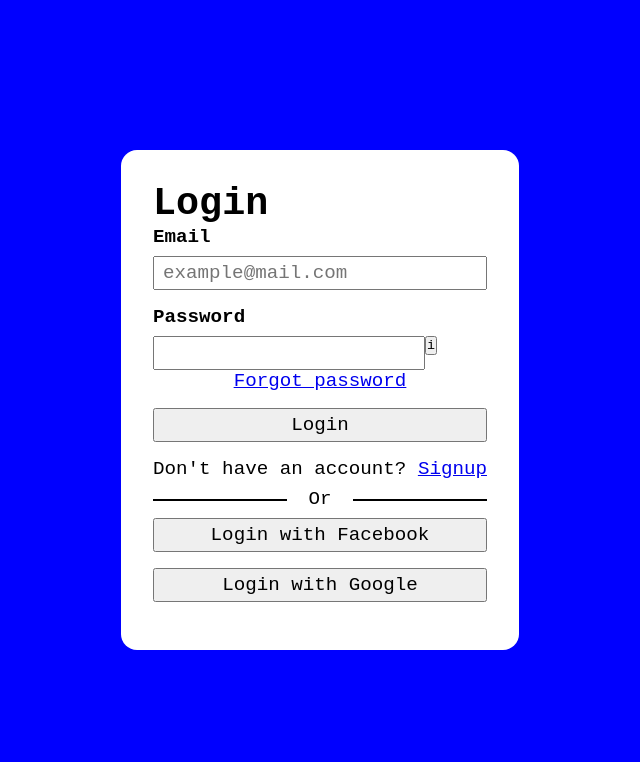
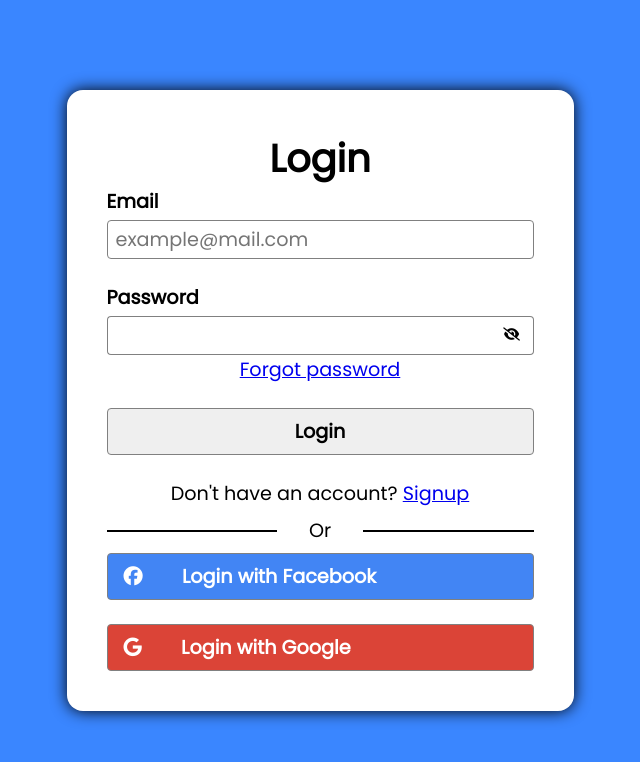
Before and after one commit to MarcosGTS/Css-Practice, a plain HTML site: page 07-Login-Form/index.html in a window 1280 px wide. Shown: the whole page, without its empty margins (320-960 px from the left). Drawn offline with Linux system fonts and the light colour scheme.

Commit message:
Polish form

```diff
--- a/07-Login-Form/index.html
+++ b/07-Login-Form/index.html
@@ -6,28 +6,29 @@
 
     <title>Login</title>
     <link href="./style.css" rel="stylesheet">
+    <script src="https://kit.fontawesome.com/f286b85dc7.js" crossorigin="anonymous"></script>
 </head>
 <body>
     <form class="form-container">
-        <h1>Login</h1>
+        <h1 class="form-title">Login</h1>
         <div class="input-field">
-            <label for="">Email</label>
-            <input type="email" placeholder="example@mail.com">
+            <label for="email">Email</label>
+            <input id="email" type="email" placeholder="example@mail.com">
         </div>
         <div class="input-field">
-            <label for="">Password</label>
-            <span>
+            <label for="password">Password</label>
+            <span class="password-container">
                 <input id="password" type="password">
-                <button class="hidde-btn">i</button>
+                <button class="hidde-btn fa-solid fa-eye-slash"></button>
             </span>
             <a href="#">Forgot password</a>
         </div>
 
         <button class="fat-button">Login</button>
-        <p>Don't have an account? <a href="#">Signup</a></p>
+        <p>Don't have an account? <a href="./signup.html">Signup</a></p>
         <p class="division">Or</p>
-        <button class="fat-button">Login with Facebook</button>
-        <button class="fat-button">Login with Google</button>
+        <button class="fat-button facebook-btn"><i class="fa-brands fa-facebook"></i>Login with Facebook</button>
+        <button class="fat-button google-btn"><i class="fa-brands fa-google"></i>Login with Google</button>
     </form>
 
     <script>
@@ -35,9 +36,18 @@
         const password = document.querySelector("#password");
 
         hiddeBtn.addEventListener("click", (e) => {
-                    e.preventDefault();
-                    password.type = (password.type == "password") ? "text": "password";
-                })
+            e.preventDefault();
+            password.type = (password.type == "password") ? "text": "password";
+
+            if (hiddeBtn.classList.contains("fa-eye-slash")) {
+                hiddeBtn.classList.remove("fa-eye-slash");
+                hiddeBtn.classList.add("fa-eye");
+            } else {
+                hiddeBtn.classList.remove("fa-eye");
+                hiddeBtn.classList.add("fa-eye-slash");
+            }
+
+        });
 
     </script>
 </body>
--- a/07-Login-Form/style.css
+++ b/07-Login-Form/style.css
@@ -1,9 +1,13 @@
+@import url('https://fonts.googleapis.com/css2?family=Poppins&display=swap');
+
 * {
     margin: 0;
     padding: 0;
     box-sizing: border-box;
 
-    font-family: 'Courier New', Courier, monospace;
+    font-family: 'Poppins', sans-serif;
+    --blue: #4285F4;
+    --red: #DB4437;
 }
 
 body {
@@ -12,7 +16,7 @@ body {
     justify-content: center;
     align-items: center;
 
-    background: blue;
+    background: #3a86ff;
     min-height: 100vh;
 }
 
@@ -22,12 +26,19 @@ body {
     background-color: white;
 
     border-radius: 16px;
-    padding: 32px;
+    padding: 40px;
 
     font-size: 1.2rem;
+
+    box-shadow: 0 0 16px black;
 }
 
-.form-container a {
+.form-title {
+    text-align: center;
+}
+
+.form-container a,
+.form-container p {
     text-align: center;
 }
 
@@ -36,20 +47,45 @@ body {
     flex-direction: column;
 }
 
+.fat-button {
+    font-weight: bold;
+    border: 1px gray solid;
+    border-radius: 4px;
+    padding: 16px;
+
+    transition: 100ms linear;
+}
+
+.fat-button:hover {
+    letter-spacing: 1px;
+}
+
+.fat-button:active {
+    transform: scale(0.95);
+}
+
+.fat-button:nth-last-child(1) {
+    margin-bottom: 0;
+}
+
 .input-field input,
 .fat-button {
     font-size: 1.2rem;
     padding: 4px 8px;
 }
 
+.fat-button {
+    padding: 8px 16px;
+}
+
 .input-field,
 .fat-button {
-    margin-bottom: 16px;
+    margin-bottom: 24px;
 }
 
 .input-field label {
     font-weight: bold;
-    margin-bottom: 8px;
+    margin-bottom: 4px;
 }
 
 .division {
@@ -85,10 +121,52 @@ body {
     right: 0;
 }
 
-.input-field span {
+.password-container {
     display: flex;
+    flex-direction: row;
 }
 
-.hidde-btn {
-   height: 100%;
+.input-field input,
+.password-container input,
+.password-container button {
+    border: gray solid 1px;
+    border-radius: 4px;
+
+    background-color: white;
 }
+
+.password-container input {
+    width: 90%;
+    border-top-right-radius: 0;
+    border-bottom-right-radius: 0;
+    border-right: none;
+}
+
+.password-container button {
+    flex: auto;
+    min-width: 40px;
+    border-top-left-radius: 0;
+    border-bottom-left-radius: 0;
+    border-left: none;
+}
+
+.facebook-btn ,
+.google-btn {
+    text-align: left;
+}
+
+.facebook-btn i,
+.google-btn i{
+    display: inline-block;
+    margin-right: 10%;
+}
+
+.google-btn {
+    background-color: var(--red);
+    color: white;
+}
+
+.facebook-btn {
+    background-color: var(--blue);
+    color: white;
+}
```
